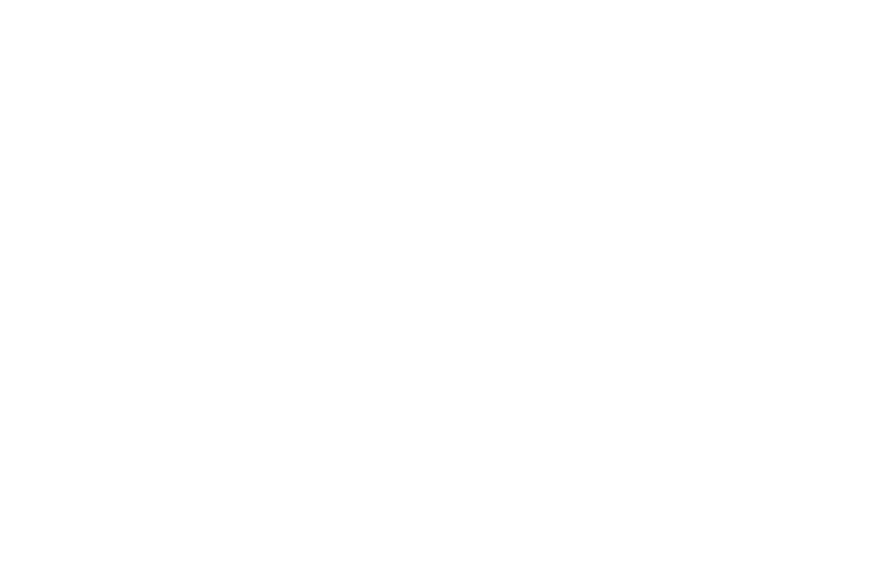
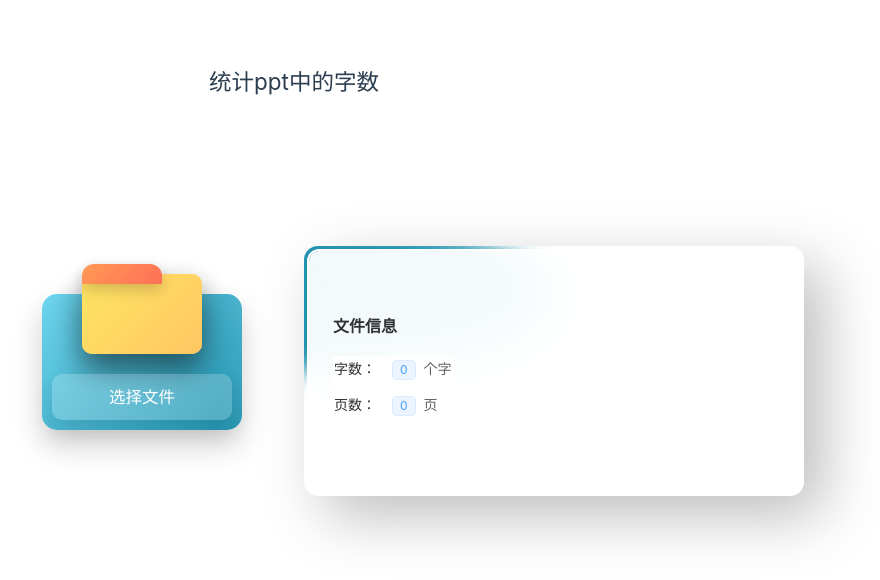
Before and after one commit to sunjingh/personal-tools, a Vue app: page /count-ppt-word in a window 1280 px wide. Before the commit this address had no page. Shown: the top 580 px of the page, without its empty margins (346-1226 px from the left). Built offline with nearby package versions, Linux system fonts and the light colour scheme.

Commit message:
build(dependencies): 更新项目依赖并添加 Element Plus 组件
- 在 components.d.ts 文件中添加了多个 Element Plus 组件的类型声明
- 在 package.json 文件中添加了 sass-embedded 依赖

```diff
--- a/components.d.ts
+++ b/components.d.ts
@@ -8,6 +8,14 @@ export {}
 declare module 'vue' {
   export interface GlobalComponents {
     ElButton: typeof import('element-plus/es')['ElButton']
+    ElCol: typeof import('element-plus/es')['ElCol']
+    ElContainer: typeof import('element-plus/es')['ElContainer']
+    ElDescriptions: typeof import('element-plus/es')['ElDescriptions']
+    ElDescriptionsItem: typeof import('element-plus/es')['ElDescriptionsItem']
+    ElHeader: typeof import('element-plus/es')['ElHeader']
+    ElMain: typeof import('element-plus/es')['ElMain']
+    ElRow: typeof import('element-plus/es')['ElRow']
+    ElTag: typeof import('element-plus/es')['ElTag']
     RouterLink: typeof import('vue-router')['RouterLink']
     RouterView: typeof import('vue-router')['RouterView']
     SvgIcon: typeof import('./src/components/svg-icon/SvgIcon.vue')['default']
--- a/package.json
+++ b/package.json
@@ -30,6 +30,7 @@
     "eslint-plugin-vue": "^9.30.0",
     "npm-run-all2": "^7.0.1",
     "prettier": "^3.3.3",
+    "sass-embedded": "^1.82.0",
     "typescript": "~5.6.3",
     "unocss": "^0.65.1",
     "unplugin-auto-import": "^0.18.6",
--- a/src/App.vue
+++ b/src/App.vue
@@ -3,7 +3,4 @@
 </template>
 
 <script setup lang="ts">
-import { RouterView } from 'vue-router'
 </script>
-
-<style scoped></style>
--- a/src/assets/main.css
+++ b/src/assets/main.css
@@ -1,35 +1,6 @@
 @import './base.css';
 
 #app {
-  max-width: 1280px;
-  margin: 0 auto;
   padding: 2rem;
   font-weight: normal;
 }
-
-a,
-.green {
-  text-decoration: none;
-  color: hsla(160, 100%, 37%, 1);
-  transition: 0.4s;
-  padding: 3px;
-}
-
-@media (hover: hover) {
-  a:hover {
-    background-color: hsla(160, 100%, 37%, 0.2);
-  }
-}
-
-@media (min-width: 1024px) {
-  body {
-    display: flex;
-    place-items: center;
-  }
-
-  #app {
-    display: grid;
-    grid-template-columns: 1fr 1fr;
-    padding: 0 2rem;
-  }
-}
--- a/src/router/index.ts
+++ b/src/router/index.ts
@@ -9,6 +9,14 @@ const router = createRouter({
       name: 'home',
       component: HomeView,
     },
+    {
+      path: '/count-ppt-word',
+      name: 'countPptWord',
+      // route level code-splitting
+      // this generates a separate chunk (About.[hash].js) for this route
+      // which is lazy-loaded when the route is visited.
+      component: () => import('../views/count-ppt-word/CountPptWord.vue'),
+    },
   ],
 })
 
--- /dev/null
+++ b/src/views/count-ppt-word/CountPptWord.vue
@@ -0,0 +1,306 @@
+<template>
+  <div flex flex-col items-center>
+    <h2 mt-8 mb="12%">统计ppt中的字数</h2>
+    <el-row w="50%" :gutter="20">
+      <el-col :span="12">
+        <div center mt-12>
+          <div w-200px class="choose-file-container">
+            <div class="folder">
+              <div class="front-side">
+                <div class="tip"></div>
+                <div class="cover"></div>
+              </div>
+              <div class="back-side cover"></div>
+            </div>
+            <label class="custom-file-upload">
+              <input class="title" type="file" @change="handleFileChange" />
+              选择文件
+            </label>
+          </div>
+        </div>
+      </el-col>
+      <el-col :span="12">
+        <div class="info-card">
+          <div class="bg" flex items-center px-6>
+            <el-descriptions :title="fileName" :column="1">
+              <el-descriptions-item label="字数：">
+                <el-tag size="small">{{ wordCount }}</el-tag>
+                <span ml-2>个字</span>
+              </el-descriptions-item>
+              <el-descriptions-item label="页数：">
+                <el-tag size="small">{{ pageNum }}</el-tag>
+                <span ml-2>页</span>
+              </el-descriptions-item>
+            </el-descriptions>
+          </div>
+          <div class="blob"></div>
+        </div>
+      </el-col>
+    </el-row>
+  </div>
+
+</template>
+
+<script setup lang="ts">
+// @ts-expect-error pptx-parser 模块未提供类型定义文件
+import parse from 'pptx-parser'
+
+const pageNum = ref(0)
+const wordCount = ref(0)
+const fileName = ref('文件信息')
+
+async function handleFileChange(e: Event) {
+  fileName.value = '文件信息'
+  wordCount.value = 0
+  const file = (e.target as HTMLInputElement)?.files?.[0]
+  if (file) {
+    fileName.value = file.name
+
+    const pptJson = await parse(file)
+
+    pageNum.value = pptJson.slides.length
+
+    const textRunList = extractTextRunValues(pptJson)
+
+    textRunList.forEach((ele) => {
+      wordCount.value += countWords(ele.content);
+    });
+  }
+
+}
+
+interface TextRunObj {
+  textRun: ResultItem; // textRun 属性的类型为ResultItem
+  [key: string]: unknown; // 其他可选的属性，可以是任意类型
+}
+interface ResultItem {
+  content: string; // content 属性的类型为字符串
+  [key: string]: unknown; // 其他可选的属性，可以是任意类型
+}
+
+function extractTextRunValues(obj: TextRunObj): ResultItem[] {
+  const result: ResultItem[] = [];
+
+  function recurse(current: TextRunObj): void {
+    if (typeof current !== "object" || current === null) return;
+
+    for (const key in current) {
+      if (current[key]) {
+        if (key === "textRun") {
+          result.push(current[key]); // 如果是 textRun 属性且值为字符串，提取其值
+        } else if (typeof current[key] === "object") {
+          recurse(current[key] as TextRunObj); // 递归遍历子对象
+        }
+      }
+
+    }
+  }
+
+  recurse(obj);
+  return result;
+}
+
+function countWords(text: string) {
+  if (typeof text !== "string") return 0;
+
+  const textTemp = text.replace(/\s+/g, '');
+
+  // 正则表达式：匹配英文单词、中文字符、数字
+  if (!/[\u4e00-\u9fa5]+/.test(textTemp)) {
+    return textTemp.split(' ').length
+  }
+
+  // 如果没有匹配项，返回 0
+  return textTemp.length;
+}
+</script>
+
+<style scoped lang="scss">
+.choose-file-container {
+  --transition: 350ms;
+  --folder-W: 120px;
+  --folder-H: 80px;
+  display: flex;
+  flex-direction: column;
+  align-items: center;
+  justify-content: flex-end;
+  padding: 10px;
+  background: linear-gradient(135deg, #6dd5ed, #2193b0);
+  border-radius: 15px;
+  box-shadow: 0 15px 30px rgba(0, 0, 0, 0.2);
+  height: calc(var(--folder-H) * 1.7);
+  position: relative;
+
+  &:hover .back-side::before {
+    transform: rotateX(-5deg) skewX(5deg);
+  }
+
+  &:hover .back-side::after {
+    transform: rotateX(-15deg) skewX(12deg);
+  }
+
+  &:hover .front-side {
+    transform: rotateX(-40deg) skewX(15deg);
+  }
+
+  .folder {
+    position: absolute;
+    top: -20px;
+    left: calc(50% - 60px);
+    animation: float 2.5s infinite ease-in-out;
+    transition: transform var(--transition) ease;
+  }
+
+  .folder:hover {
+    transform: scale(1.05);
+  }
+
+  .folder .front-side,
+  .folder .back-side {
+    position: absolute;
+    transition: transform var(--transition);
+    transform-origin: bottom center;
+  }
+
+  .folder .back-side::before,
+  .folder .back-side::after {
+    content: "";
+    display: block;
+    background-color: white;
+    opacity: 0.5;
+    z-index: 0;
+    width: var(--folder-W);
+    height: var(--folder-H);
+    position: absolute;
+    transform-origin: bottom center;
+    border-radius: 15px;
+    transition: transform 350ms;
+    z-index: 0;
+  }
+
+  .folder .front-side {
+    z-index: 1;
+  }
+
+  .folder .tip {
+    background: linear-gradient(135deg, #ff9a56, #ff6f56);
+    width: 80px;
+    height: 20px;
+    border-radius: 12px 12px 0 0;
+    box-shadow: 0 5px 15px rgba(0, 0, 0, 0.2);
+    position: absolute;
+    top: -10px;
+    z-index: 2;
+  }
+
+  .folder .cover {
+    background: linear-gradient(135deg, #ffe563, #ffc663);
+    width: var(--folder-W);
+    height: var(--folder-H);
+    box-shadow: 0 15px 30px rgba(0, 0, 0, 0.3);
+    border-radius: 10px;
+  }
+
+  .custom-file-upload {
+    font-size: 1.1em;
+    color: #ffffff;
+    text-align: center;
+    background: rgba(255, 255, 255, 0.2);
+    border: none;
+    border-radius: 10px;
+    box-shadow: 0 10px 20px rgba(0, 0, 0, 0.1);
+    cursor: pointer;
+    transition: background var(--transition) ease;
+    display: inline-block;
+    width: 100%;
+    padding: 10px 35px;
+    position: relative;
+  }
+
+  .custom-file-upload:hover {
+    background: rgba(255, 255, 255, 0.4);
+  }
+
+  .custom-file-upload input[type="file"] {
+    display: none;
+  }
+
+  @keyframes float {
+    0% {
+      transform: translateY(0px);
+    }
+
+    50% {
+      transform: translateY(-20px);
+    }
+
+    100% {
+      transform: translateY(0px);
+    }
+  }
+}
+
+.info-card {
+  position: relative;
+  width: 500px;
+  height: 250px;
+  border-radius: 14px;
+  z-index: 1111;
+  overflow: hidden;
+  display: flex;
+  flex-direction: column;
+  align-items: center;
+  justify-content: center;
+  box-shadow: 20px 20px 60px #bebebe, -20px -20px 60px #ffffff;
+
+  .bg {
+    position: absolute;
+    top: 5px;
+    left: 5px;
+    width: 490px;
+    height: 240px;
+    z-index: 2;
+    background: rgba(255, 255, 255, .95);
+    backdrop-filter: blur(24px);
+    border-radius: 10px;
+    overflow: hidden;
+    outline: 2px solid white;
+  }
+
+  .blob {
+    position: absolute;
+    z-index: 1;
+    top: 50%;
+    left: 50%;
+    width: 550px;
+    height: 150px;
+    border-radius: 50%;
+    background-color: #2193b0;
+    opacity: 1;
+    filter: blur(12px);
+    animation: blob-bounce 5s infinite linear;
+  }
+
+  @keyframes blob-bounce {
+    0% {
+      transform: translate(-100%, -100%) translate3d(0, 0, 0);
+    }
+
+    25% {
+      transform: translate(-100%, -100%) translate3d(100%, 0, 0);
+    }
+
+    50% {
+      transform: translate(-100%, -100%) translate3d(100%, 100%, 0);
+    }
+
+    75% {
+      transform: translate(-100%, -100%) translate3d(0, 100%, 0);
+    }
+
+    100% {
+      transform: translate(-100%, -100%) translate3d(0, 0, 0);
+    }
+  }
+}
+</style>
--- a/tsconfig.app.json
+++ b/tsconfig.app.json
@@ -1,6 +1,6 @@
 {
   "extends": "@vue/tsconfig/tsconfig.dom.json",
-  "include": ["env.d.ts", "src/**/*", "src/**/*.vue"],
+  "include": ["env.d.ts", "src/**/*", "src/**/*.vue", "components.d.ts", "auto-imports.d.ts"],
   "exclude": ["src/**/__tests__/*"],
   "compilerOptions": {
     "composite": true,
```
Also changed, not shown: src/views/HomeView.vue (+83 -75 lines), 1 other file (tests, documents, lock files or other folders).
